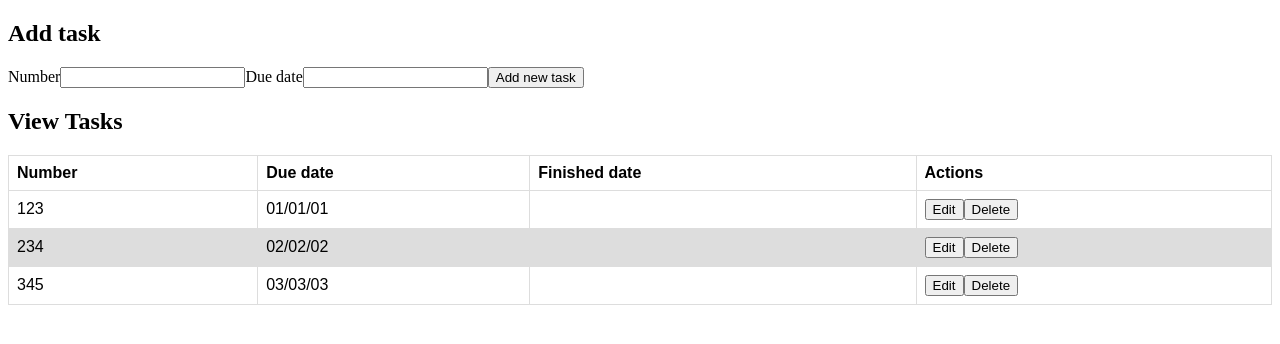
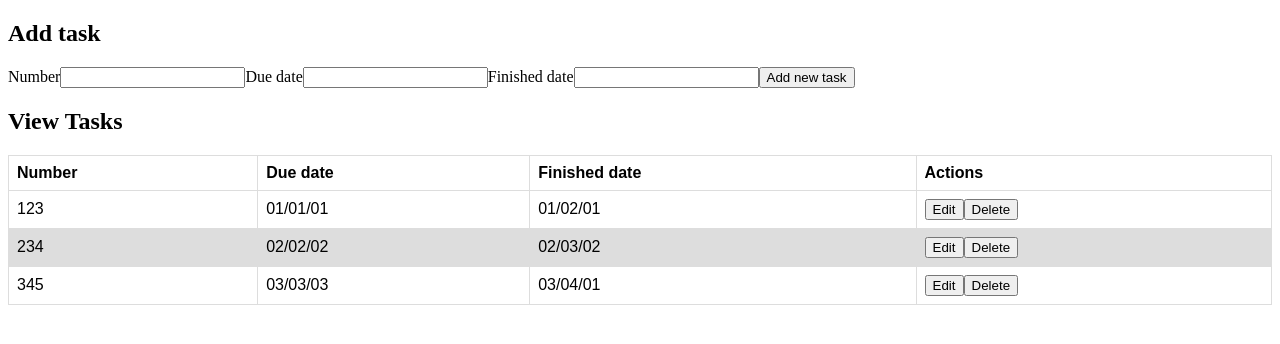
Before and after one commit to maiconmoretto/react-productivity-control, a React (Create React App) app: page / in a window 1280 px wide. Shown: the top 344 px of the page. Built offline with nearby package versions, Linux system fonts and the light colour scheme.

Commit message:
Added finished date

```diff
--- a/src/App.js
+++ b/src/App.js
@@ -5,9 +5,9 @@ import EditTaskForm from "./Forms/EditTaskForm";
 
 const App = () => {
   const tasksData = [
-    { id: 1, dueDate: "01/01/01", number: 123 },
-    { id: 2, dueDate: "02/02/02", number: 234 },
-    { id: 3, dueDate: "03/03/03", number: 345 }
+    { id: 1, dueDate: "01/01/01", number: 123, finishedDate: "01/02/01" },
+    { id: 2, dueDate: "02/02/02", number: 234, finishedDate: "02/03/02" },
+    { id: 3, dueDate: "03/03/03", number: 345, finishedDate: "03/04/01" }
   ];
 
   const [tasks, setTasks] = useState(tasksData);
@@ -16,14 +16,14 @@ const App = () => {
     task.id = tasks.length + 1;
     setTasks([...tasks, task]);
   };
-  const initialFormState = { id: null, nnumber: "", dueDate: "" };
+  const initialFormState = { id: null, nnumber: "", dueDate: "", finishedDate: "" };
   const [currentTask, setCurrentTask] = useState(initialFormState);
 
   const [editing, setEditing] = useState(false);
   const editRow = task => {
     setEditing(true);
 
-    setCurrentTask({ id: task.id, number: task.number, dueDate: task.dueDate });
+    setCurrentTask({ id: task.id, number: task.number, dueDate: task.dueDate, finishedDate: task.finishedDate });
   };
   const deleteTask = id => {
     setTasks(tasks.filter(task => task.id !== id));
--- a/src/Forms/AddTaskForm.js
+++ b/src/Forms/AddTaskForm.js
@@ -1,7 +1,7 @@
 import React, { useState } from 'react'
 
 const AddTaskForm = props => {
-  const initialFormState = { id: null, number: '', dueDate: '' }
+  const initialFormState = { id: null, number: '', dueDate: '', finishedDate: '' }
   const [task, setTask] = useState(initialFormState)
 
   const handleInputChange = event => {
@@ -24,6 +24,8 @@ const AddTaskForm = props => {
       <input type="text" name="number" value={task.number} onChange={handleInputChange} />
       <label>Due date</label>
       <input type="text" name="dueDate" value={task.dueDate} onChange={handleInputChange} />
+      <label>Finished date</label>
+      <input type="text" name="finishedDate" value={task.finishedDate} onChange={handleInputChange} />
       <button>Add new task</button>
     </form>
   )
--- a/src/Forms/EditTaskForm.js
+++ b/src/Forms/EditTaskForm.js
@@ -24,6 +24,8 @@ const EditTaskForm = props => {
       <input type="text" name="number" value={task.number} onChange={handleInputChange} />
       <label>Due date</label>
       <input type="text" name="dueDate" value={task.dueDate} onChange={handleInputChange} />
+      <label>Finished date</label>
+      <input type="text" name="finishedDate" value={task.finishedDate} onChange={handleInputChange} />
       <button>Update task</button>
       <button onClick={() => props.setEditing(false)} className="button muted-button">
         Cancel
```
